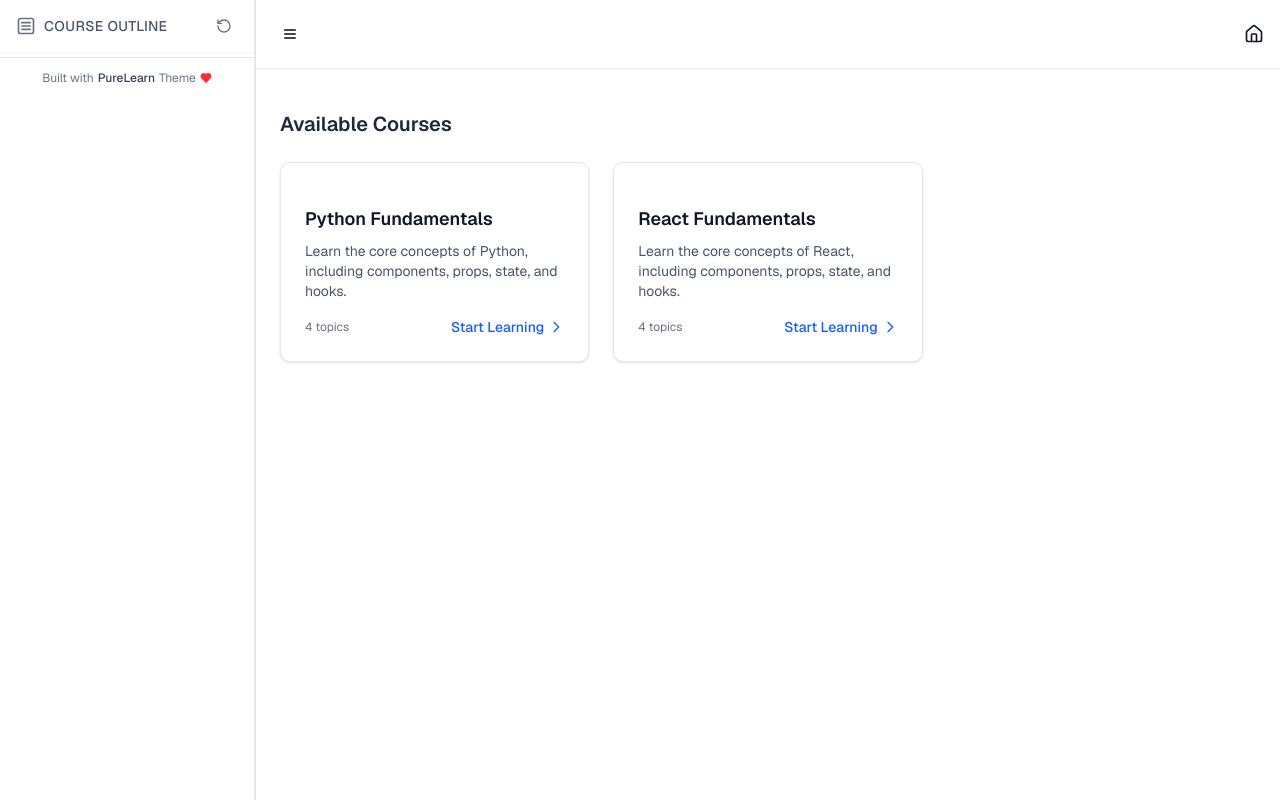
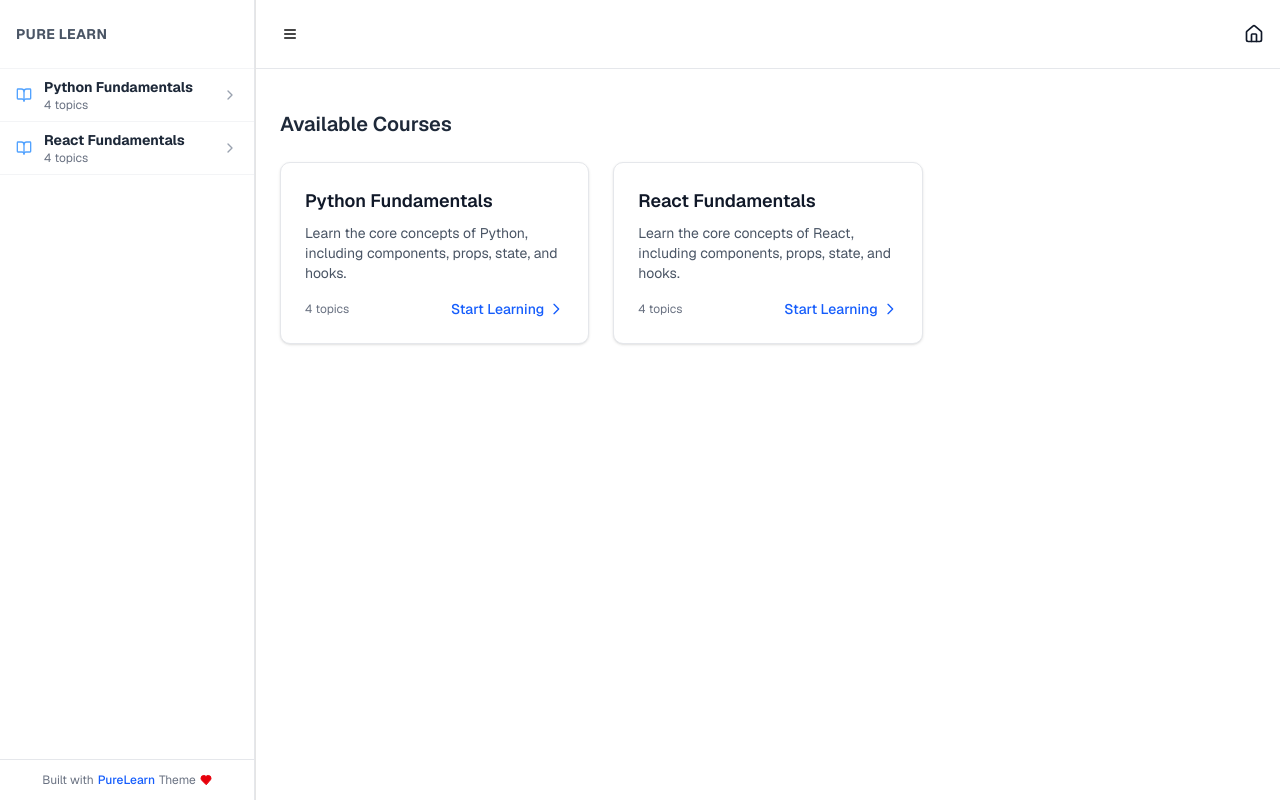
Before and after one commit to shivanayakd/PureLearn, a Next.js app: page / in a window 1280 px wide. Built offline with nearby package versions, Linux system fonts and the light colour scheme.

Commit message:
Update the Home Sidebar content

```diff
--- a/src/components/CoursePageClient.tsx
+++ b/src/components/CoursePageClient.tsx
@@ -16,7 +16,7 @@ export default function CoursePageClient({
     <div className="flex h-screen flex-col overflow-hidden">
       <div className="flex h-full w-full overflow-hidden">
         <aside
-          className={`${isMenuOpen ? 'w-[20%] opacity-100' : 'w-0 opacity-0'} h-full shrink-0 overflow-y-auto border-r transition-all duration-300 ease-in-out`}
+          className={`${isMenuOpen ? 'w-[20%] min-w-64 opacity-100' : 'w-0 opacity-0'} h-full shrink-0 overflow-y-auto border-r transition-all duration-300 ease-in-out`}
         >
           <Sidebar
             courseSlug={courseSlug}
--- a/src/components/HomePageClient.tsx
+++ b/src/components/HomePageClient.tsx
@@ -14,13 +14,14 @@ export default function HomePageClient({ courses }: HomePageClientProps) {
     <div className="flex h-screen flex-col overflow-hidden">
       <div className="flex h-full w-full overflow-hidden">
         <aside
-          className={`${isMenuOpen ? 'w-[20%] opacity-100' : 'w-0 opacity-0'} h-full shrink-0 overflow-y-auto border-r transition-all duration-300 ease-in-out`}
+          className={`${isMenuOpen ? 'w-[20%] min-w-64 opacity-100' : 'w-0 opacity-0'} h-full shrink-0 overflow-y-auto border-r transition-all duration-300 ease-in-out`}
         >
           <Sidebar
             courseSlug={'PureLearn'}
             topics={[]}
             currentTopic={''}
             currentSubtopic={''}
+            courses={courses}
           />
         </aside>
 
@@ -38,7 +39,7 @@ export default function HomePageClient({ courses }: HomePageClientProps) {
                   href={`/courses/${course.slug}`}
                   className="block rounded-lg border border-gray-200 bg-white p-6 shadow-sm transition-shadow hover:shadow-md dark:border-gray-700 dark:bg-gray-800"
                 >
-                  <h3 className="mb-2 text-lg font-semibold text-gray-900 dark:text-white">
+                  <h3 className="mt-0 mb-2 text-lg font-semibold text-gray-900 dark:text-white">
                     {course.title}
                   </h3>
                   <p className="mb-4 text-sm text-gray-600 dark:text-gray-300">
--- /dev/null
+++ b/src/components/HomePageSidebar.tsx
@@ -0,0 +1,52 @@
+'use client';
+
+import Link from 'next/link';
+import { BookOpen, ChevronRight } from 'lucide-react';
+import { Course } from '@/types';
+
+interface HomePageSidebarProps {
+  courses: Course[] | undefined;
+}
+
+const HomePageSidebar = ({ courses }: HomePageSidebarProps) => {
+  return (
+    <div className="flex-1 overflow-y-auto">
+      {courses && courses.length > 0 ? (
+        <ul>
+          {courses.map((course) => (
+            <li
+              key={course.slug}
+              className="border-b border-gray-100 dark:border-gray-800"
+            >
+              <Link
+                href={`/courses/${course.slug}`}
+                className="flex items-center justify-between px-4 py-2 transition-colors hover:bg-gray-50 dark:hover:bg-gray-800/50"
+              >
+                <div className="flex items-center">
+                  <BookOpen className="h-4 w-4 text-blue-400 dark:text-blue-400" />
+                  <div className="ml-3">
+                    <h3 className="my-0 text-sm font-bold text-gray-800 dark:text-gray-200">
+                      {course.title}
+                    </h3>
+                    <p className="text-xs text-gray-500 dark:text-gray-400">
+                      {course.topics?.length || 0} topics
+                    </p>
+                  </div>
+                </div>
+                <ChevronRight className="h-4 w-4 text-gray-400" />
+              </Link>
+            </li>
+          ))}
+        </ul>
+      ) : (
+        <div className="flex flex-col items-center justify-center py-8 text-center">
+          <p className="text-sm text-gray-500 dark:text-gray-400">
+            No courses available yet.
+          </p>
+        </div>
+      )}
+    </div>
+  );
+};
+
+export default HomePageSidebar;
--- a/src/components/Sidebar.tsx
+++ b/src/components/Sidebar.tsx
@@ -14,13 +14,17 @@ import {
 } from 'lucide-react';
 import { Button } from './ui/button';
 import { SidebarProps } from '@/types';
+import HomePageSidebar from './HomePageSidebar';
 
 export default function Sidebar({
   courseSlug,
   topics,
   currentTopic,
   currentSubtopic,
+  courses,
 }: SidebarProps) {
+  // Determine if we're showing course list or course content
+  const showCourseList = !topics || topics.length === 0;
   const {
     sectionProgress,
     quizProgress,
@@ -101,10 +105,16 @@ export default function Sidebar({
   };
 
   return (
-    <div className="h-full w-full overflow-y-auto border-r border-gray-200 bg-white dark:border-gray-800 dark:bg-gray-900">
+    <div className="flex h-full w-full flex-col overflow-y-auto border-r border-gray-200 bg-white dark:border-gray-800 dark:bg-gray-900">
       {/* Course Outline Header */}
       <div className="flex items-center justify-between border-b border-gray-100 px-4 py-3 dark:border-gray-800">
         <div className="flex items-center">
+          {showCourseList ? (
+            <div className="py-3 text-sm font-bold tracking-wide text-gray-600 uppercase dark:text-gray-300">
+              Pure Learn
+            </div>
+          ) : (
+            <>
               <MenuSquare className="mr-2 h-5 w-5 text-gray-500 dark:text-gray-400" />
               <Link
                 href={`/courses/${courseSlug}`}
@@ -112,8 +122,12 @@ export default function Sidebar({
               >
                 Course Outline
               </Link>
+            </>
+          )}
         </div>
 
+        {/* Only show reset button in course content view */}
+        {!showCourseList && (
           <Button
             onClick={() => resetSectionProgress(courseSlug)}
             variant="ghost"
@@ -124,9 +138,13 @@ export default function Sidebar({
           >
             <RotateCcw className="h-3.5 w-3.5" />
           </Button>
+        )}
       </div>
 
-      {/* Topics Navigation */}
+      {/* Content area - conditionally show course list or topic navigation */}
+      {showCourseList ? (
+        <HomePageSidebar courses={courses} />
+      ) : (
         <nav className="mt-1">
           <ul className="space-y-px">
             {topics.map((topic) => {
@@ -175,7 +193,10 @@ export default function Sidebar({
                           topic.slug,
                           subtopic.slug,
                         );
-                      const hasQuizSection = hasQuiz(topic.slug, subtopic.slug);
+                        const hasQuizSection = hasQuiz(
+                          topic.slug,
+                          subtopic.slug,
+                        );
                         const isActiveSubtopic = isActive(
                           topic.slug,
                           subtopic.slug,
@@ -214,6 +235,7 @@ export default function Sidebar({
             })}
           </ul>
         </nav>
+      )}
 
       {/* Footer */}
       <footer className="mt-auto border-t border-gray-200 px-4 py-3 text-center text-xs text-gray-500 dark:border-gray-800 dark:text-gray-400">
@@ -221,7 +243,7 @@ export default function Sidebar({
           <span>Built with</span>
           <Link
             href="https://github.com/shivanayakd/purelearn"
-            className="font-medium text-gray-700 dark:text-gray-300"
+            className="font-medium text-blue-600"
             target="_blank"
             rel="noopener noreferrer"
             tabIndex={0}
@@ -229,7 +251,7 @@ export default function Sidebar({
             PureLearn
           </Link>
           <span>Theme</span>
-          <Heart className="h-3 w-3 text-red-500" fill="currentColor" />
+          <Heart className="h-3 w-3 text-red-600" fill="currentColor" />
         </div>
       </footer>
     </div>
--- a/src/components/TopicPageClient.tsx
+++ b/src/components/TopicPageClient.tsx
@@ -49,7 +49,7 @@ export default function TopicPageClient({
     <div className="flex h-screen flex-col overflow-hidden">
       <div className="flex h-full w-full overflow-hidden">
         <aside
-          className={`${isMenuOpen ? 'w-[20%] opacity-100' : 'w-0 opacity-0'} h-full shrink-0 overflow-y-auto border-r transition-all duration-300 ease-in-out`}
+          className={`${isMenuOpen ? 'w-[20%] min-w-64 opacity-100' : 'w-0 opacity-0'} h-full shrink-0 overflow-y-auto border-r transition-all duration-300 ease-in-out`}
         >
           <Sidebar
             courseSlug={courseSlug}
--- a/src/types/index.ts
+++ b/src/types/index.ts
@@ -128,6 +128,7 @@ export type SidebarProps = {
   topics: TopicType[];
   currentTopic?: string;
   currentSubtopic?: string;
+  courses?: Course[];
 };
 
 export type MobileSidebarWrapperProps = {
```
Also changed, not shown: 1 other file (tests, documents, lock files or other folders). Lines whose indentation alone changed are shown as unchanged.
